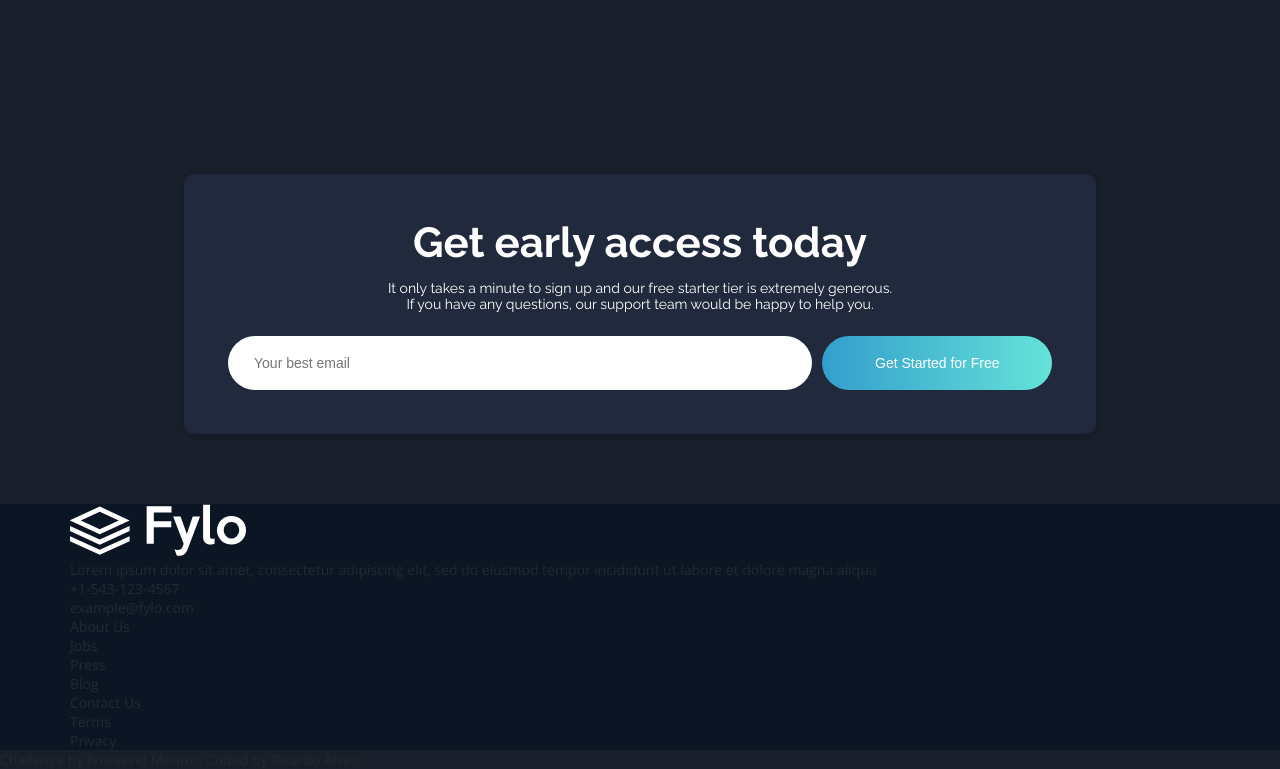
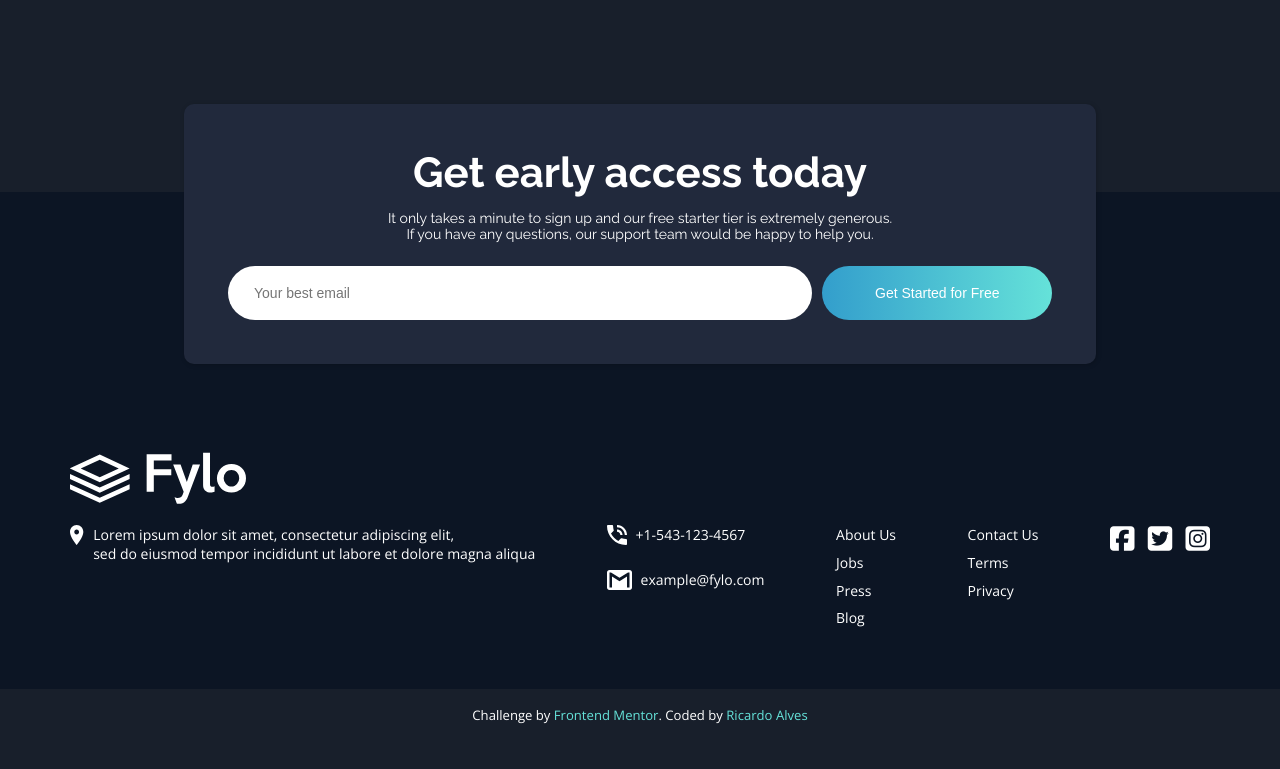
Before and after one commit to ricardoalvez/Fylo-dark-theme-landing-page, a website: page index.html in a window 1280 px wide. Shown: the part 2559-3328 px from the top of the page. After the commit the page ends 3301 px from the top, so only its background shows below. Drawn offline with nearby package versions, Linux system fonts and the light colour scheme.

Commit message:
Challenge 1 - FrontEnd Mentor

```diff
--- a/css/scss/style.scss
+++ b/css/scss/style.scss
@@ -220,18 +220,20 @@ header {
 .quote {
     display: flex;
     align-items: center;
-    justify-content: space-between;
+    justify-content: center;
     padding-top: em(80);
     padding-bottom: em(80);
+
 }
 
 .quote-text {
 
     & h1 {
-    font-size: em(48);
+        font-size: em(40);
         color: $neutral;
         padding-bottom: em(10);
         line-height: 1;
+
     }
 
     & p {
@@ -247,11 +249,8 @@ header {
         padding-right: 10px;
     }
 
-& img {
-    padding-right: em(20);
+}
 
-}
-}
 @media (max-width: 960px) {
     .quote {
         flex-wrap: wrap;
@@ -272,6 +271,18 @@ header {
 .quote img {
     width: 90%;
     padding-right: em(20);
+    padding-bottom: em(20);
+}
+
+@media (max-width: 540px) {
+    .quote {
+        text-align: center;
+    }
+
+    .quote img {
+        width: 100%;
+        padding-right: 0;
+    }
 }
 
 // Testimonials
@@ -346,10 +357,11 @@ header {
 // Newsletter
 
 .news {
-    margin-bottom: em(80);
     display: flex;
     justify-content: center;
     align-items: center;
+    position: relative;
+    top: em(-100);
 }
 
 .newsletter {
@@ -398,7 +410,7 @@ header {
 
 @media (max-width: 768px) {
     .newsletter {
-        width: 100%;
+        width: 80%;
     }
 }
 
@@ -406,12 +418,97 @@ header {
     .input input {
         margin-right: 0;
     }
+
+    .newsletter {
+        width: 100%;
+    }
 }
 
-
+.bg-new {
+    background-color: #0c1524;
+}
 
 // Footer
 
 footer {
     background-color: #0c1524;
 }
+
+.rdp {
+    display: flex;
+    justify-content: space-between;
+    align-items: flex-start;
+    padding-top: em(20);
+    padding-bottom: em(20);
+
+    & p {
+        color: $neutral;
+        padding-bottom: em(10);
+    }
+
+    & .menu-1 ul li {
+        color: $neutral;
+        padding-bottom: em(10);
+    }
+}
+
+.info-1 {
+    display: flex;
+    flex-direction: row;
+    flex-shrink: 1;
+    margin-bottom: em(20);
+    & img {
+        margin-right: em(10);
+        height: 20px;
+        align-self: baseline;
+    }
+}
+
+.contat-1 {
+    display: flex;
+    flex-direction: row;
+    flex-shrink: 1;
+    margin-bottom: em(20);
+    & img {
+        margin-right: em(10);
+        height: 20px;
+        align-self: baseline;
+    }
+}
+
+.social {
+    display: flex;
+    flex-direction: row;
+    justify-content: space-between;
+    width: 100px;
+
+    & .fab {
+        color: $neutral;
+    }
+}
+
+@media (max-width: 992px) {
+    .rdp {
+        flex-direction: column;
+    }
+    .social {
+        align-self: center;
+    }
+}
+
+.menu-1, .contat-1:last-child {
+    padding-bottom: em(40);
+}
+
+.copy {
+    padding: em(20);
+    text-align: center;
+& p {
+
+    color: $neutral;
+    font-size: em(15);
+& a{
+    color: $Cyan;
+}
+}
+}
--- a/index.html
+++ b/index.html
@@ -5,6 +5,7 @@
   <meta charset="UTF-8">
   <meta name="viewport" content="width=device-width, initial-scale=1.0">
   <!-- displays site properly based on user's device -->
+  <script src="https://kit.fontawesome.com/8448b73809.js" crossorigin="anonymous"></script>
 
   <link rel="icon" type="image/png" sizes="32x32" href="./images/favicon-32x32.png">
   <link rel="stylesheet" href="css/style.css">
@@ -76,7 +77,6 @@
 
   <section class="quote container">
     <img src="images/illustration-stay-productive.png" alt="">
-
     <div class="quote-text">
       <h1>
         Stay productive, wherever you are
@@ -142,49 +142,76 @@
     </div>
   </section>
 
-  <section class="container news">
+  <section class="bg-new">
+    <div class="container news">
       <div class="newsletter">
         <h1>Get early access today</h1>
         <p> It only takes a minute to sign up and our free starter tier is extremely generous. <br>
           If you have any
           questions, our support team would be happy to help you.</p>
         <div class="input">
-    <input type="text" placeholder="Your best email"><button class="btn"><a href="#">Get Started for Free</a></button>
+          <input type="text" placeholder="Your best email"><button class="btn"><a href="#">Get Started for
+              Free</a></button>
+        </div>
       </div>
     </div>
     </div>
   </section>
 
   <footer>
-    <div class="rdp container">
-    <img src="images/logo.svg" alt="Logo Fylo">
-    <p>Lorem ipsum dolor sit amet, consectetur adipiscing elit, sed do eiusmod tempor incididunt ut labore et
+
+
+
+    <div class="container">
+      <img class="logo-rdp" src="images/logo.svg" alt="Logo Fylo">
+
+      <div class="rdp">
+        <div class="info-1">
+          <img src="images/icon-location.svg">
+          <p>Lorem ipsum dolor sit amet, consectetur adipiscing elit,<br> sed do eiusmod tempor incididunt ut labore et
             dolore magna aliqua
           </p>
+        </div>
+        <div class="contat">
+          <div class="contat-1">
+          <img src="images/icon-phone.svg">
+          <p>+1-543-123-4567</p>
+          </div>
+          <div class="contat-1">
+          <img src="images/icon-email.svg">
+          <p>example@fylo.com</p>
+           </div>
+          </div>
 
-    <p>+1-543-123-4567</p>
-    <p>example@fylo.com</p>
-
+      <div class="menu-1">
         <ul>
           <li>About Us</li>
           <li>Jobs</li>
           <li>Press</li>
           <li>Blog</li>
         </ul>
-
+      </div>
+      <div class="menu-1">
         <ul>
           <li>Contact Us</li>
           <li>Terms</li>
           <li>Privacy</li>
         </ul>
-
+      </div>
+      <div class="social">
+        <a href="https://facebook.com"><i class="fab fa-facebook-square fa-2x"></i></a>
+        <a href="https://witter.com"><i class="fab fa-twitter-square fa-2x"></i></a>
+        <a href="https://instagram.com"><i class="fab fa-instagram-square fa-2x"></i></a>
+      </div>
+    </div>
+  </div>
   </footer>
 
-</div>
+
 <div class="copy">
     <p>
       Challenge by <a href="https://www.frontendmentor.io?ref=challenge" target="_blank">Frontend Mentor</a>.
-      Coded by <a href="#">Ricardo Alves</a>.
+      Coded by <a href="#">Ricardo Alves</a>
     </p>
   </div>
 </body>
```
Also changed, not shown: css/style.css, 1 other file. Lines whose indentation alone changed are shown as unchanged.
